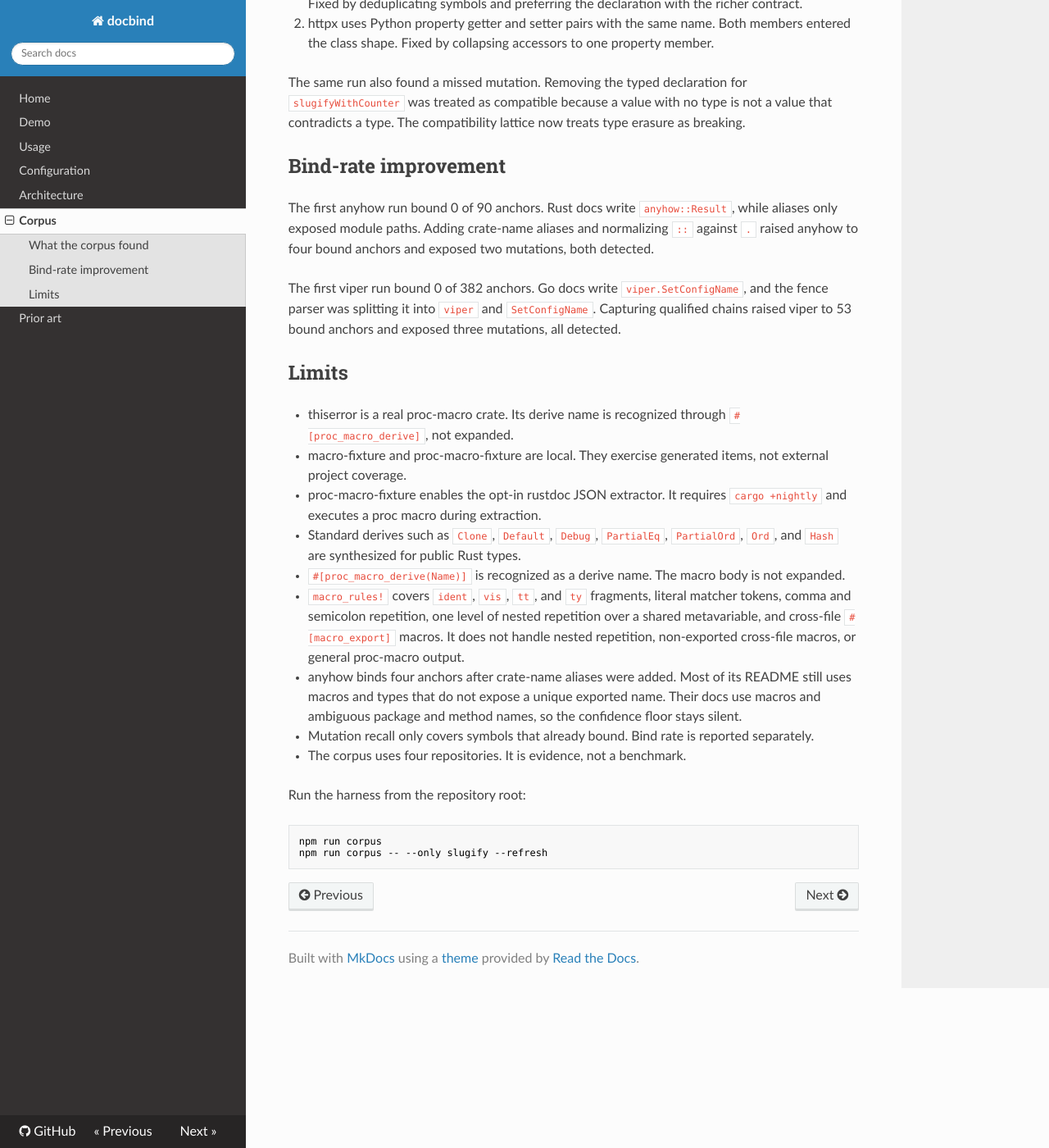
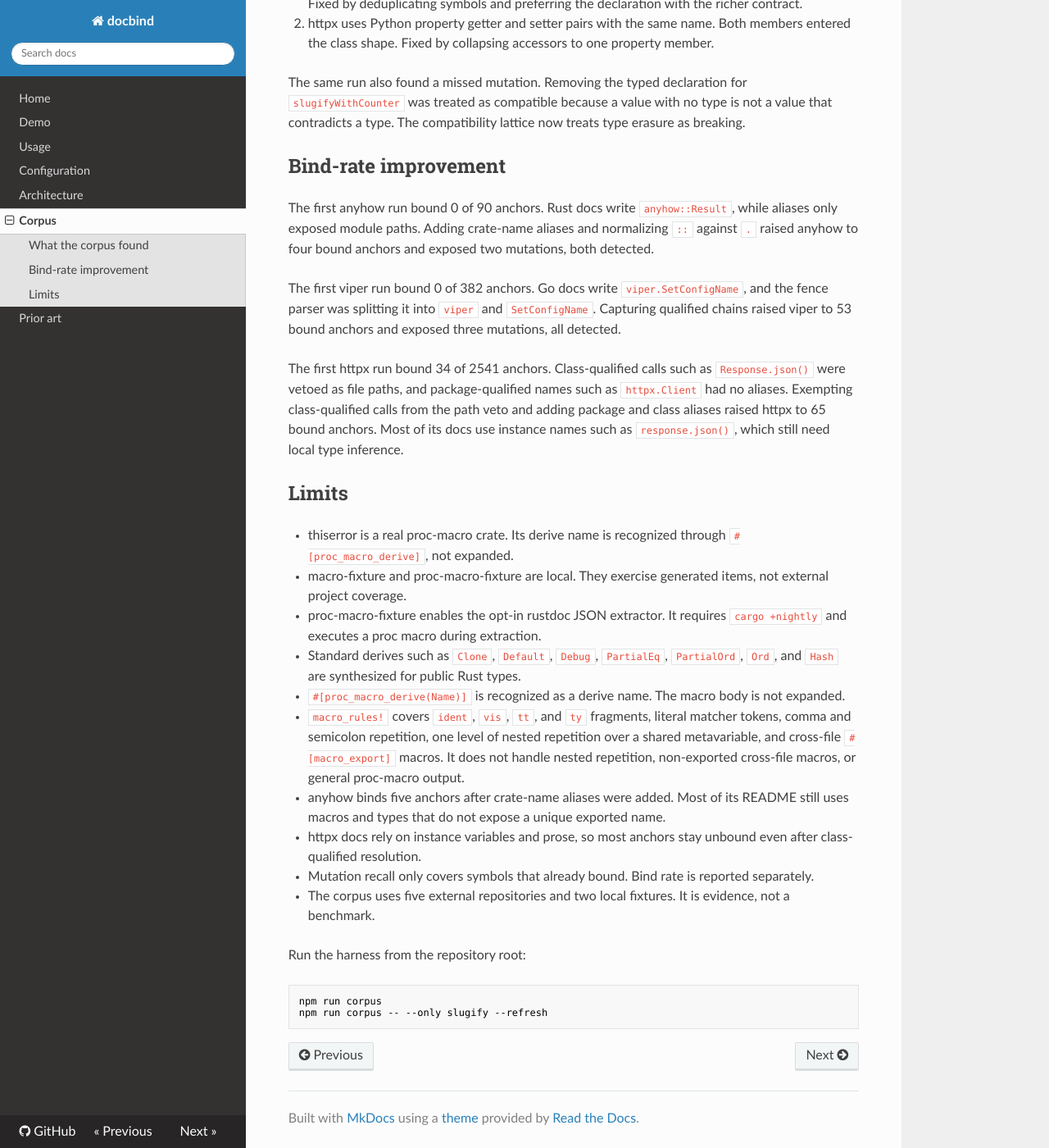
Before and after one commit to vindeckyy/docbind, an MkDocs documentation site: the page built from docs/corpus.md, in a window 1280 px wide and 1400 px high, scrolled down 1012 px. Shown: the whole window at 82% size. Built offline with MkDocs 1.6.1, drawn with Linux system fonts in a browser that asks for light colours; nearby versions of some CDN libraries.

Commit message:
Bind Python class-qualified references

```diff
--- a/docs/corpus.md
+++ b/docs/corpus.md
@@ -13,9 +13,9 @@ Latest snapshot: [corpus/report.json](https://github.com/vindeckyy/docbind/blob/
 | Repository | Language | Docs | Anchors | Bound | Baseline findings | Mutations | Hits | Misses | Collateral |
 |---|---|---|---:|---:|---:|---:|---:|---:|---:|
 | sindresorhus/slugify | TypeScript | 1 | 58 | 28 | 0 | 2 | 2 | 0 | 0 |
-| dtolnay/anyhow | Rust | 1 | 79 | 4 | 0 | 2 | 2 | 0 | 0 |
+| dtolnay/anyhow | Rust | 1 | 79 | 5 | 0 | 2 | 2 | 0 | 0 |
 | spf13/viper | Go | 2 | 293 | 53 | 0 | 3 | 3 | 0 | 0 |
-| encode/httpx | Python | 23 | 2541 | 34 | 0 | 3 | 3 | 0 | 0 |
+| encode/httpx | Python | 23 | 2541 | 65 | 0 | 3 | 3 | 0 | 0 |
 | dtolnay/thiserror | Rust | 1 | 162 | 12 | 0 | 2 | 2 | 0 | 0 |
 | macro-fixture (local) | Rust | 1 | 5 | 5 | 0 | 3 | 3 | 0 | 0 |
 | proc-macro-fixture (local) | Rust | 1 | 2 | 2 | 0 | 0 | 0 | 0 | 0 |
@@ -37,6 +37,8 @@ The first anyhow run bound 0 of 90 anchors. Rust docs write `anyhow::Result`, wh
 
 The first viper run bound 0 of 382 anchors. Go docs write `viper.SetConfigName`, and the fence parser was splitting it into `viper` and `SetConfigName`. Capturing qualified chains raised viper to 53 bound anchors and exposed three mutations, all detected.
 
+The first httpx run bound 34 of 2541 anchors. Class-qualified calls such as `Response.json()` were vetoed as file paths, and package-qualified names such as `httpx.Client` had no aliases. Exempting class-qualified calls from the path veto and adding package and class aliases raised httpx to 65 bound anchors. Most of its docs use instance names such as `response.json()`, which still need local type inference.
+
 ## Limits
 
 - thiserror is a real proc-macro crate. Its derive name is recognized through `#[proc_macro_derive]`, not expanded.
@@ -45,9 +47,10 @@ The first viper run bound 0 of 382 anchors. Go docs write `viper.SetConfigName`,
 - Standard derives such as `Clone`, `Default`, `Debug`, `PartialEq`, `PartialOrd`, `Ord`, and `Hash` are synthesized for public Rust types.
 - `#[proc_macro_derive(Name)]` is recognized as a derive name. The macro body is not expanded.
 - `macro_rules!` covers `ident`, `vis`, `tt`, and `ty` fragments, literal matcher tokens, comma and semicolon repetition, one level of nested repetition over a shared metavariable, and cross-file `#[macro_export]` macros. It does not handle nested repetition, non-exported cross-file macros, or general proc-macro output.
-- anyhow binds four anchors after crate-name aliases were added. Most of its README still uses macros and types that do not expose a unique exported name. Their docs use macros and ambiguous package and method names, so the confidence floor stays silent.
+- anyhow binds five anchors after crate-name aliases were added. Most of its README still uses macros and types that do not expose a unique exported name.
+- httpx docs rely on instance variables and prose, so most anchors stay unbound even after class-qualified resolution.
 - Mutation recall only covers symbols that already bound. Bind rate is reported separately.
-- The corpus uses four repositories. It is evidence, not a benchmark.
+- The corpus uses five external repositories and two local fixtures. It is evidence, not a benchmark.
 
 Run the harness from the repository root:
 
--- a/package.json
+++ b/package.json
@@ -1,6 +1,6 @@
 {
   "name": "@vindeckyy/docbind",
-  "version": "0.1.8",
+  "version": "0.1.9",
   "description": "Static analysis for stale symbol references in markdown. Supports TypeScript, JavaScript, Python, Rust, and Go.",
   "type": "module",
   "bin": {
```
Also changed, not shown: CHANGELOG.md (+19 -0 lines), README.md (+3 -3 lines), 9 other files.
